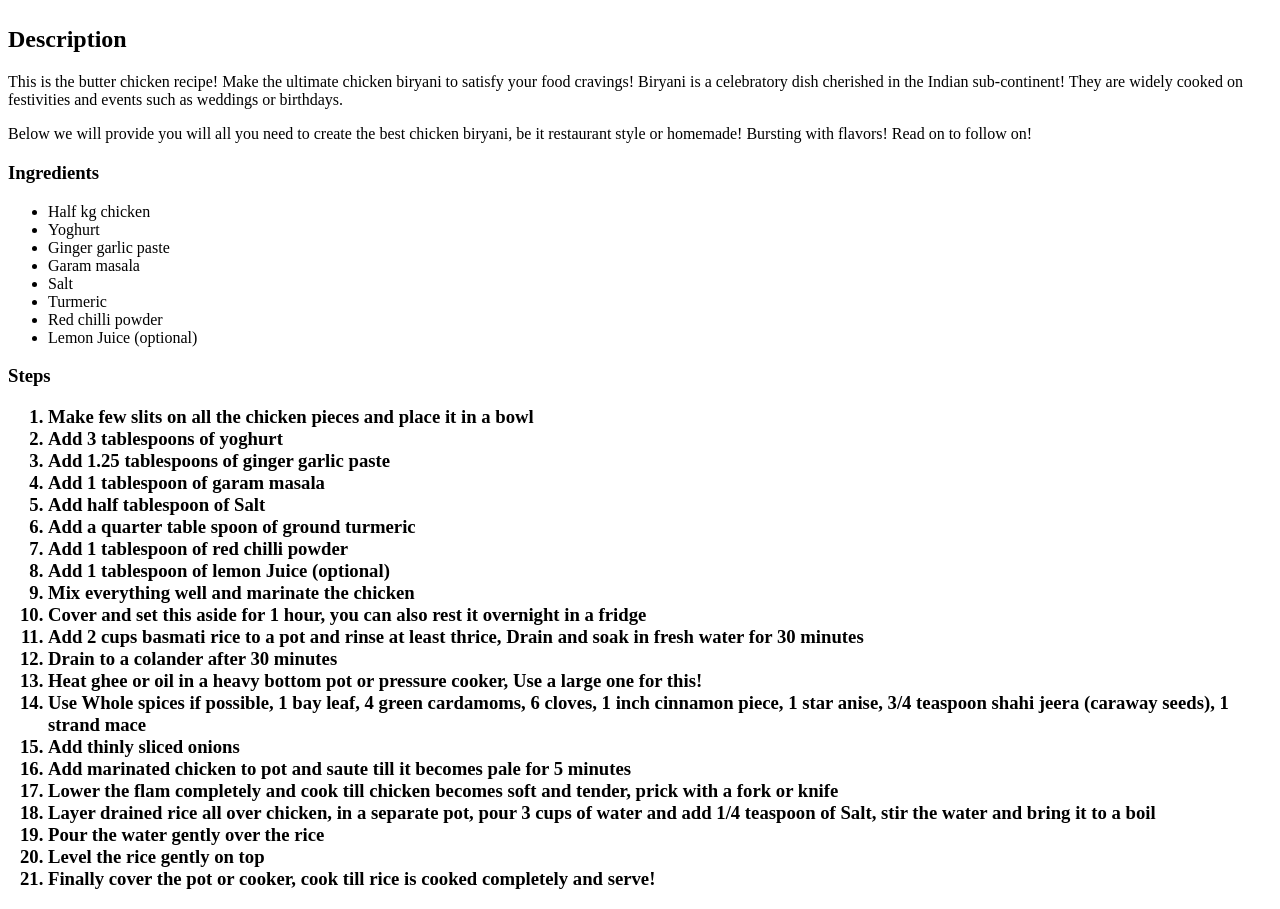
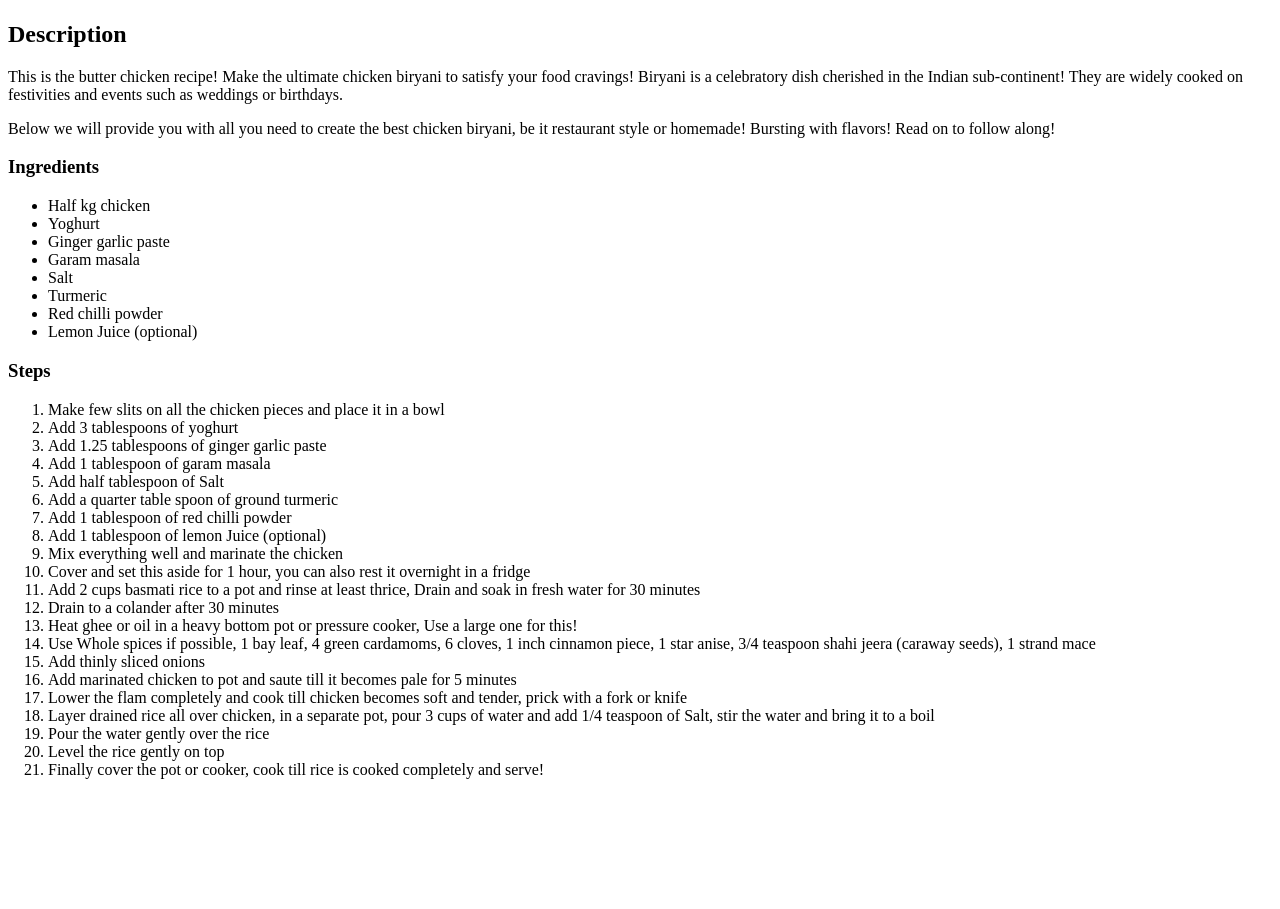
Before and after one commit to moahnaf11/odin-recipes, a plain HTML site: page recipes/chickenbiryani.html in a window 1280 px wide. Shown: the part 333-1242 px from the top of the page. After the commit the page ends 1128 px from the top, so only its background shows below. Drawn offline with Linux system fonts and the light colour scheme.

Commit message:
Convert text to non-bold in steps heading
Fixed syntax errors relating to the closing of the <h3> tag

```diff
--- a/recipes/chickenbiryani.html
+++ b/recipes/chickenbiryani.html
@@ -6,8 +6,8 @@
     <title>Chicken Biryani</title>
 </head>
 <body>
-    <h1>Butter Chicken<h1>
-    <img src="../images/biryani.jpeg" width="250" height="250">
+    <h1>Butter Chicken</h1>
+    <img src="../images/biryani.jpeg" alt="a full cooked biryani meal" width="250" height="250">
     <h2>Description</h2>
     <p>This is the butter chicken recipe! Make the ultimate chicken biryani to satisfy your
         food cravings! Biryani is a celebratory dish cherished in the Indian sub-continent!
@@ -15,8 +15,8 @@
 
 
     </p>
-    <p>Below we will provide you will all you need to create the best chicken biryani, be it restaurant
-        style or homemade! Bursting with flavors! Read on to follow on!
+    <p>Below we will provide you with all you need to create the best chicken biryani, be it restaurant
+        style or homemade! Bursting with flavors! Read on to follow along!
     </p>
     <h3>Ingredients</h3>
     <ul>
@@ -31,7 +31,7 @@
 
 
     </ul>
-    <h3>Steps<h3>
+    <h3>Steps</h3>
     <ol>
         <li>Make few slits on all the chicken pieces and place it in a bowl</li>
         <li>Add 3 tablespoons of yoghurt</li>
```
